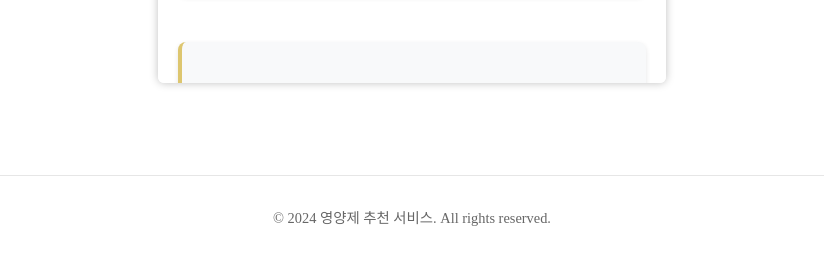
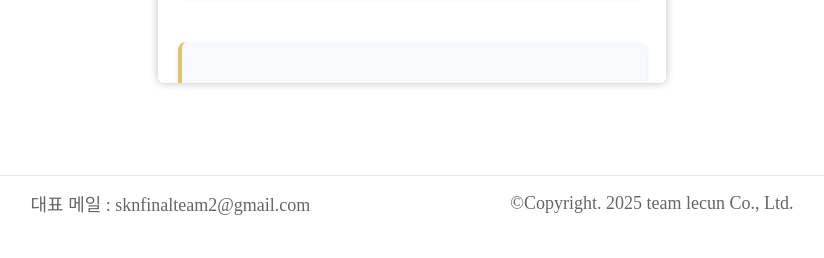
Before and after one commit to SKNETWORKS-FAMILY-AICAMP/SKN10-FINAL-2Team, a Django app: page /mypage/ in a window 1280 px wide. Shown: the part 819-1077 px from the top of the page, without its empty margins (228-1052 px from the left). After the commit the page ends 1034 px from the top, so only its background shows below. Run offline with Django 5.2, Linux system fonts and the light colour scheme; the visitor is signed in with stand-in values (Sample User, id 1); data that the repository does not hold is empty; parts of the project's set-up code (start-up, migrations or seed data) failed here and were passed over; some web fonts are replaced.

Commit message:
성분표 수정 및 푸터 통일

```diff
--- a/django-server/static/css/Mypage/header.css
+++ b/django-server/static/css/Mypage/header.css
@@ -184,12 +184,19 @@ main {
 
 /* Footer */
 footer {
+    width: 100%;
+    height: 54px;
+    display: flex;
     background-color: #FFFFFF;
-    padding: 1rem;
-    text-align: center;
     color: #666;
-    font-size: 0.9rem;
+    font-size: 18px;
     border-top: 1px solid #E6E6E6;
+    align-items: center;
+    justify-content: center;
+}
+
+footer .copy{
+    padding-left: 200px;
 }
 
 /* Responsive design */
--- a/django-server/templates/Mypage/base.html
+++ b/django-server/templates/Mypage/base.html
@@ -38,7 +38,8 @@
     </main>
 
     <footer>
-        <p>&copy; 2024 영양제 추천 서비스. All rights reserved.</p>
+        <span>대표 메일 : sknfinalteam2@gmail.com</span>
+        <span class="copy">©Copyright. 2025 team lecun Co., Ltd.</span>
     </footer>
     <script src="{% static 'js/auth.js' %}"></script>
     <script>
--- a/django-server/templates/Mypage/like.html
+++ b/django-server/templates/Mypage/like.html
@@ -30,7 +30,7 @@
     <div class="like-list-container">
         {% if like_list %}
             {% for like in like_list %}
-                {% include 'Product/product_card.html' with product=like.product %}
+                {% include 'Product/product_card.html' with product=like.product is_liked = True %}
         {% endfor %}
         {% else %}
             <div class="h3" style="margin:10px; padding:10px; margin-top: 200px;">좋아요 누른 영양제가 없어요.</div>
--- a/django-server/templates/Product/product_card.html
+++ b/django-server/templates/Product/product_card.html
@@ -9,7 +9,7 @@ Usage:
 <div class="product-card" data-product-id="{{ product.id }}">
     <div class="product-image">
         <button class="like-button" data-product-id="{{ product.id }}" onclick="toggleLike(event, '{{ product.id }}')">
-            <span class="material-icons {% if product.is_liked %}text-red-500{% else %}text-gray-400{% endif %}">favorite</span>
+            <span class="material-icons {% if product.is_liked or is_liked %}text-red-500{% else %}text-gray-400{% endif %}">favorite</span>
         </button>
         {% if product.image_link %}
             <img src="{{ product.image_link }}" alt="{{ product.title }}" onerror="this.src='/static/image/Logo.png'">
```
Also changed, not shown: django-server/static/css/landing.css (+4 -4 lines), django-server/templates/Product/product_detail_modal.html (+10 -5 lines).
